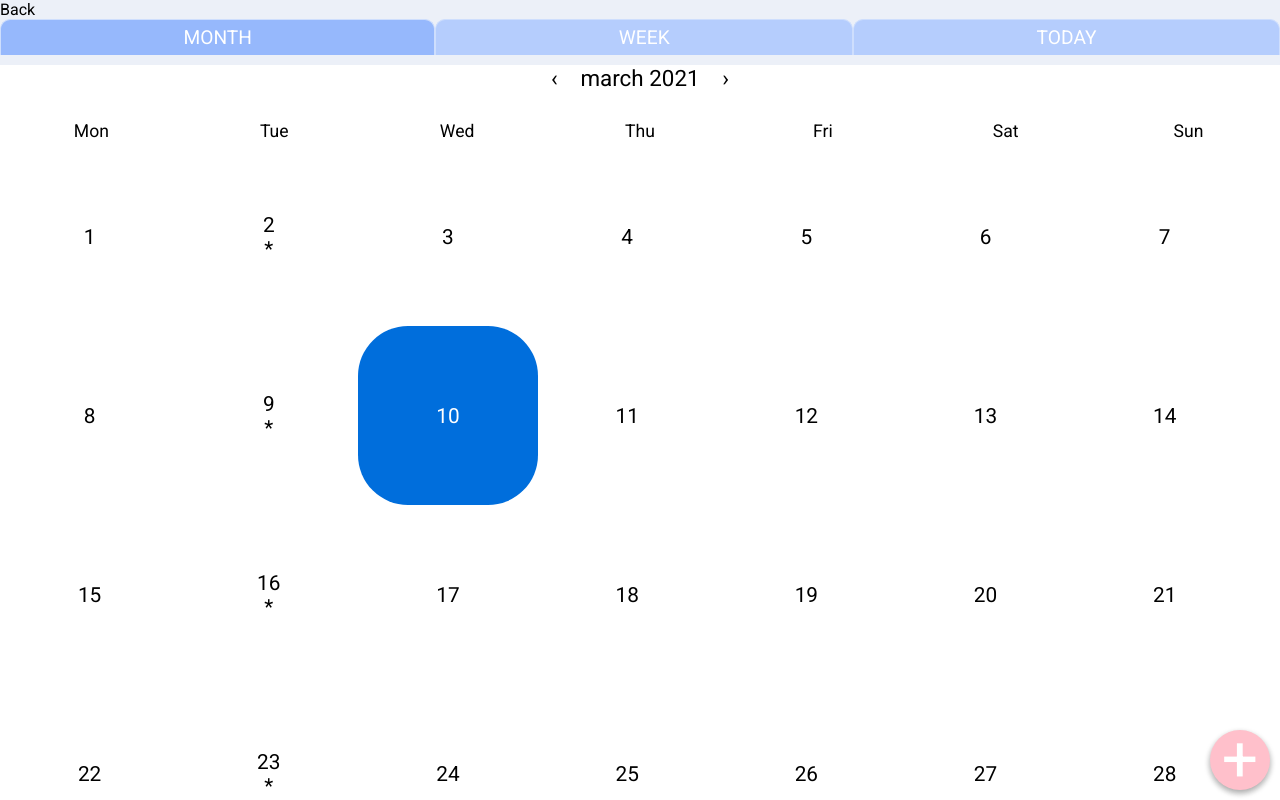
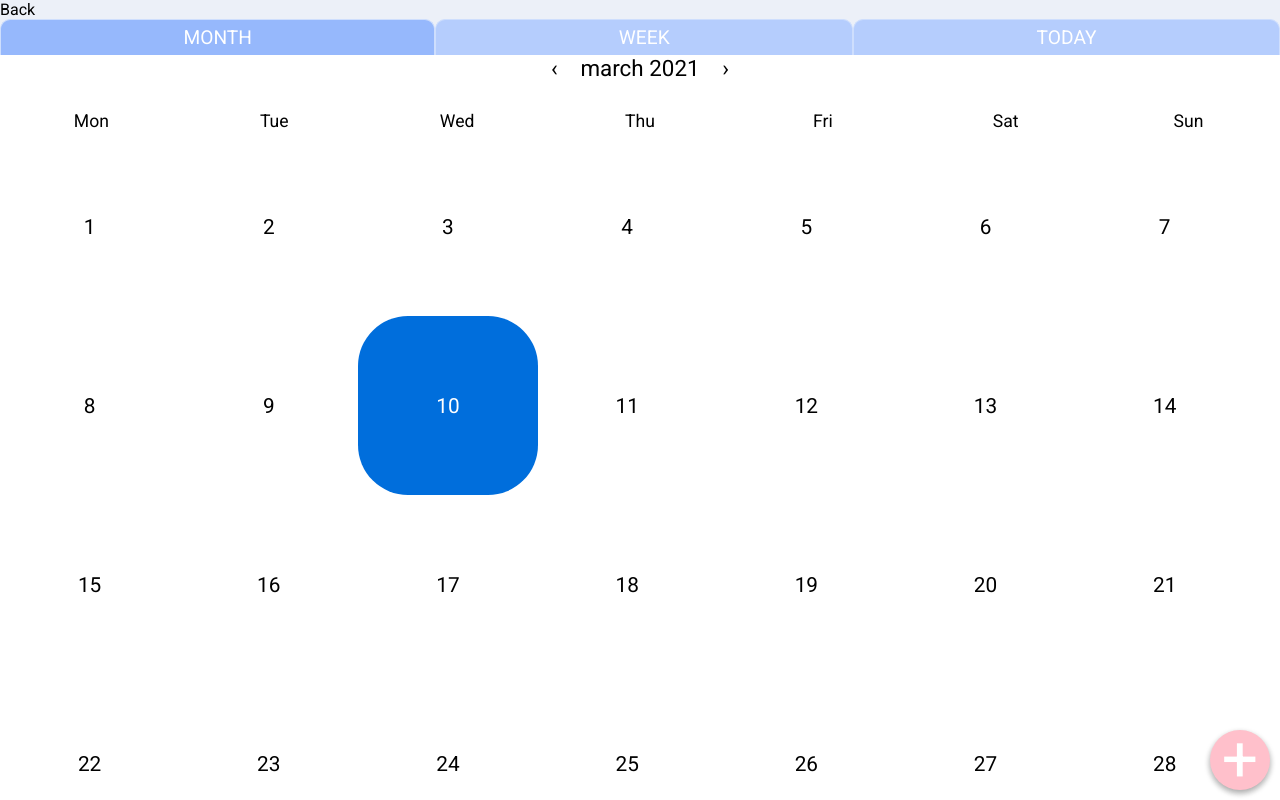
Before and after one commit to VanessaCHW/pink-planner, a React (Create React App) app in the folder front-end/: page /calendar-month in a window 1280 px wide. Shown: the top 800 px of the page. Built offline with nearby package versions, Linux system fonts and the light colour scheme; no server answers.

Commit message:
MyCalendar : Removing starts in formating

```diff
--- a/front-end/src/Calendar/MyCalendar.js
+++ b/front-end/src/Calendar/MyCalendar.js
@@ -23,7 +23,7 @@ const MyCalendar = ({ updateCurrentMonth }) => {
   };
 
   const tileContent = ({ date, view }) =>
-    view === "month" && date.getDay() === 2 ? <p>*</p> : null;
+    view === "month" && date.getDay() === 2 ? <p></p> : null;
 
   return (
     <Wrapper>
@@ -77,7 +77,7 @@ const Wrapper = styled.div`
   }
   .react-calendar__navigation {
     height: 2.5rem;
-    margin: 10px 0;
+    margin-bottom: 10px;
   }
 
   //Top (month and R/L buttons)
```
